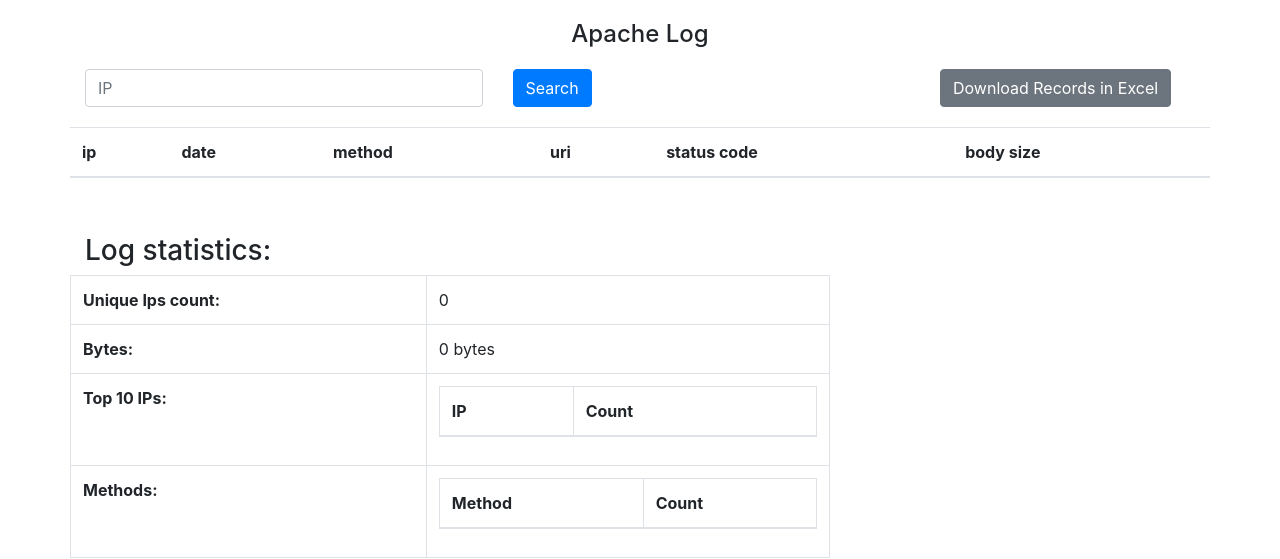
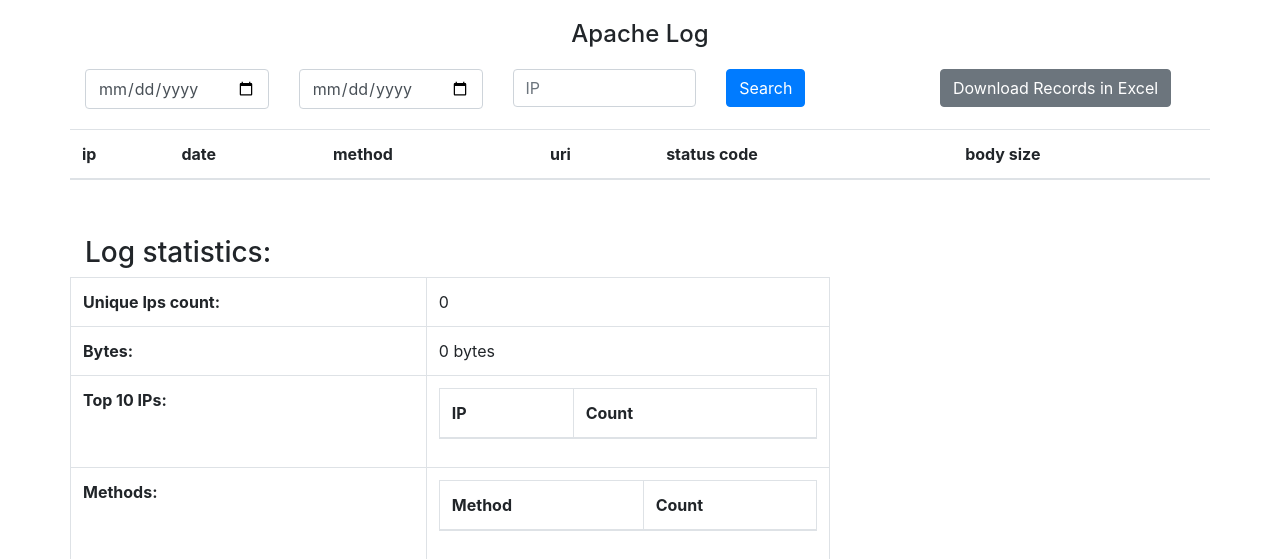
Before and after one commit to assigdev/logs_proc, a Django app: page / in a window 1280 px wide. Shown: the top 559 px of the page. Run offline with Django 3.2, Linux system fonts and the light colour scheme; data that the repository does not hold is empty; parts of the project's set-up code (start-up, migrations or seed data) failed here and were passed over; some libraries are stand-ins or nearby versions.

Commit message:
date range filtering; form for search data validation

```diff
--- a/app/logs/filters.py
+++ b/app/logs/filters.py
@@ -1,10 +1,14 @@
 import django_filters
 
+from logs.forms import LogItemForm
 from logs.models import LogItem
 
 
 class LogItemFilter(django_filters.FilterSet):
-
     class Meta:
         model = LogItem
-        fields = ['ip']
+        form = LogItemForm
+        fields = {
+            'ip': ['exact'],
+            'datetime': ['gte', 'lte'],
+        }
--- /dev/null
+++ b/app/logs/forms.py
@@ -0,0 +1,9 @@
+from django import forms
+
+from logs.models import LogItem
+
+
+class LogItemForm(forms.ModelForm):
+    class Meta:
+        model = LogItem
+        fields = ['ip']
--- a/app/logs/views.py
+++ b/app/logs/views.py
@@ -1,9 +1,8 @@
 from django.views.generic import ListView
 
+from logs.exports import LogToExcelExporter
 from logs.filters import LogItemFilter
 from logs.models import LogItem
-
-from logs.exports import LogToExcelExporter
 
 
 class LogListView(ListView):
@@ -16,9 +15,8 @@
 
     def get_queryset(self):
         queryset = super().get_queryset()
-        if self.request.GET.get('ip'):
-            queryset = LogItemFilter(self.request.GET, queryset).qs
-        return queryset
+        filter = LogItemFilter(self.request.GET, queryset)
+        return filter.qs
 
     def get_context_data(self, *, object_list=None, **kwargs):
         context = super().get_context_data()
--- a/app/templates/logs/logitem_list.html
+++ b/app/templates/logs/logitem_list.html
@@ -13,6 +13,12 @@
         <div class="col-md-9" style="margin-bottom: 20px">
             <form>
                 <div class="row">
+                    <div class="col">
+                        <input type="date" name="datetime__gte" class="form-control" id="ipSearch" placeholder="date from">
+                    </div>
+                    <div class="col">
+                        <input type="date" name="datetime__lte" class="form-control" id="ipSearch" placeholder="date to">
+                    </div>
                     <div class="col">
                         <input type="text" name="ip" class="form-control" id="ipSearch" placeholder="IP">
                     </div>
```
Also changed, not shown: app/conf/settings/dev.py (deleted).
